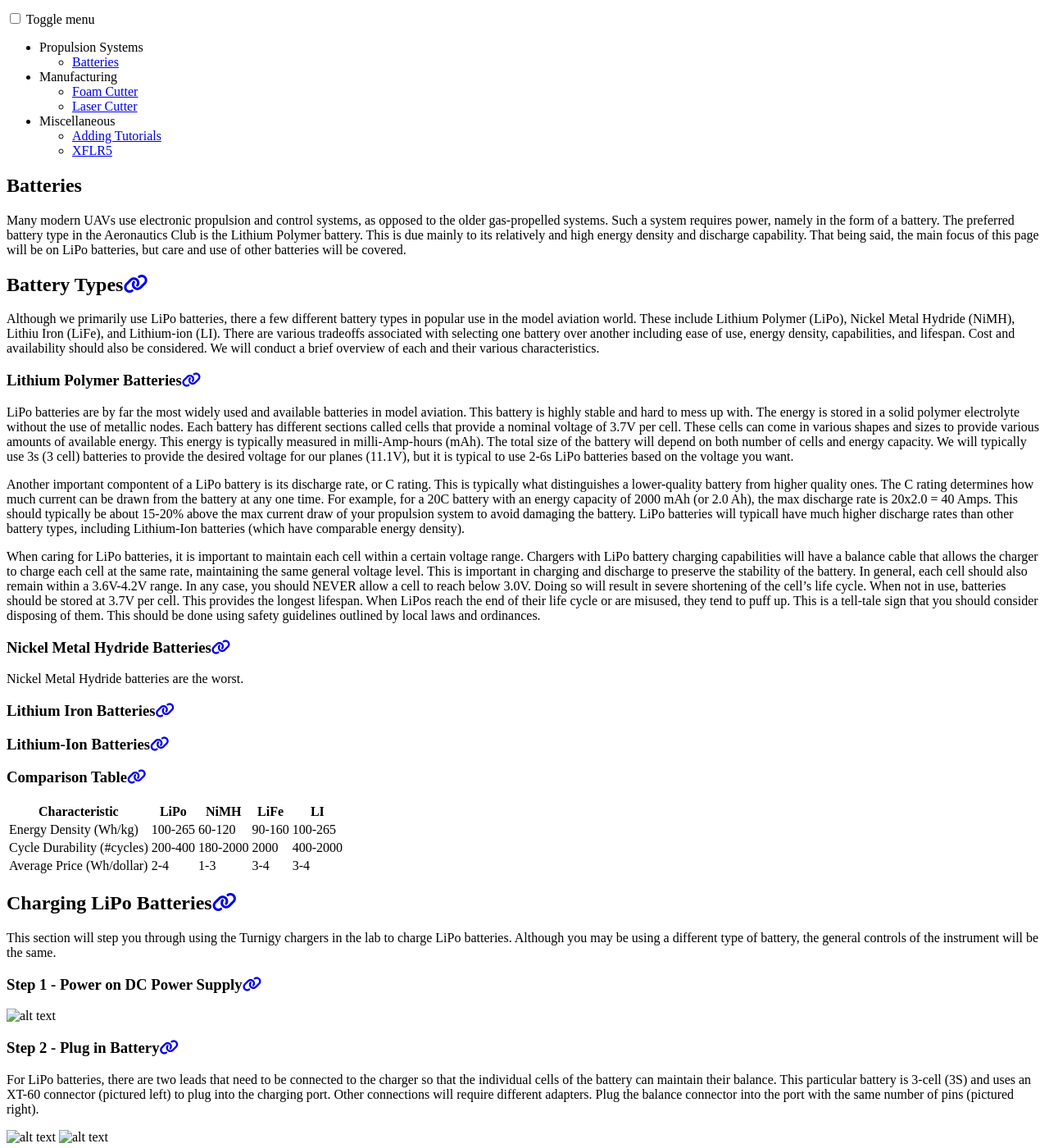
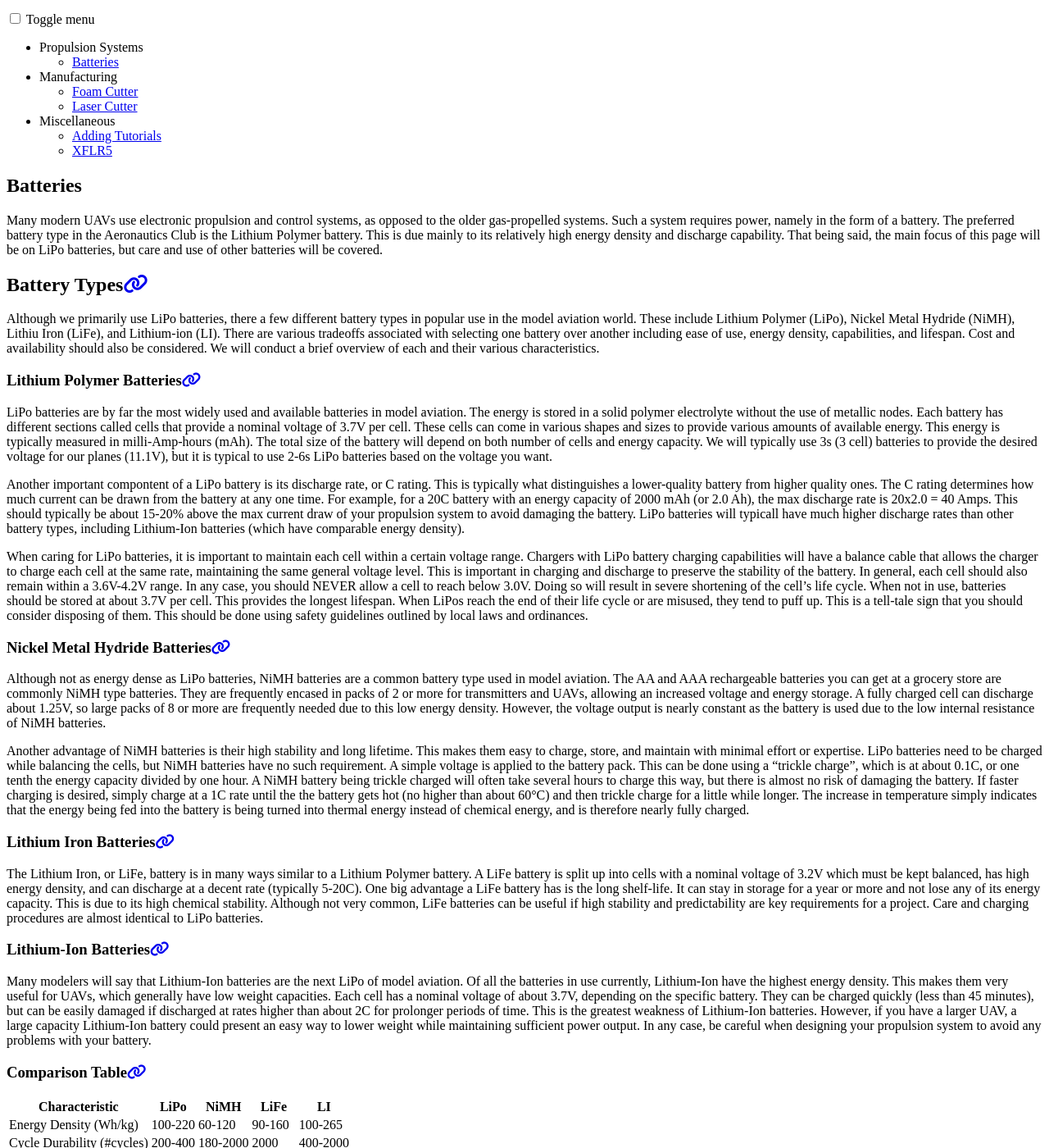
Before and after one commit to BYU-Aeronautics-Club/BYUAeronauticsClub.github.io, a Jekyll site: the page built from _pages/tutorials/batteries.md, in a window 1280 px wide and 1400 px high, scrolled down 409 px. Shown: the whole window at 82% size. Built offline with Jekyll 4.4.1, drawn with Linux system fonts in a browser that asks for light colours; cached includes are drawn as plain includes; nearby versions of some CDN libraries; some of the changed text lies outside the part shown.

Commit message:
Finishing adding content

```diff
--- a/_pages/tutorials/batteries.md
+++ b/_pages/tutorials/batteries.md
@@ -5,32 +5,36 @@ layout: single
 sidebar:
     nav: "tutorials"
 ---
-Many modern UAVs use electronic propulsion and control systems, as opposed to the older gas-propelled systems. Such a system requires power, namely in the form of a battery. The preferred battery type in the Aeronautics Club is the Lithium Polymer battery. This is due mainly to its relatively and high energy density and discharge capability. That being said, the main focus of this page will be on LiPo batteries, but care and use of other batteries will be covered.
+Many modern UAVs use electronic propulsion and control systems, as opposed to the older gas-propelled systems. Such a system requires power, namely in the form of a battery. The preferred battery type in the Aeronautics Club is the Lithium Polymer battery. This is due mainly to its relatively high energy density and discharge capability. That being said, the main focus of this page will be on LiPo batteries, but care and use of other batteries will be covered.
 
 ## Battery Types
 Although we primarily use LiPo batteries, there a few different battery types in popular use in the model aviation world. These include Lithium Polymer (LiPo), Nickel Metal Hydride (NiMH), Lithiu Iron (LiFe), and Lithium-ion (LI). There are various tradeoffs associated with selecting one battery over another including ease of use, energy density, capabilities, and lifespan. Cost and availability should also be considered. We will conduct a brief overview of each and their various characteristics.
 
 ### Lithium Polymer Batteries
-LiPo batteries are by far the most widely used and available batteries in model aviation. This battery is highly stable and hard to mess up with. The energy is stored in a solid polymer electrolyte without the use of metallic nodes. Each battery has different sections called cells that provide a nominal voltage of 3.7V per cell. These cells can come in various shapes and sizes to provide various amounts of available energy. This energy is typically measured in milli-Amp-hours (mAh). The total size of the battery will depend on both number of cells and energy capacity. We will typically use 3s (3 cell) batteries to provide the desired voltage for our planes (11.1V), but it is typical to use 2-6s LiPo batteries based on the voltage you want.
+LiPo batteries are by far the most widely used and available batteries in model aviation. The energy is stored in a solid polymer electrolyte without the use of metallic nodes. Each battery has different sections called cells that provide a nominal voltage of 3.7V per cell. These cells can come in various shapes and sizes to provide various amounts of available energy. This energy is typically measured in milli-Amp-hours (mAh). The total size of the battery will depend on both number of cells and energy capacity. We will typically use 3s (3 cell) batteries to provide the desired voltage for our planes (11.1V), but it is typical to use 2-6s LiPo batteries based on the voltage you want.
 
 Another important compontent of a LiPo battery is its discharge rate, or C rating. This is typically what distinguishes a lower-quality battery from higher quality ones. The C rating determines how much current can be drawn from the battery at any one time. For example, for a 20C battery with an energy capacity of 2000 mAh (or 2.0 Ah), the max discharge rate is 20x2.0 = 40 Amps. This should typically be about 15-20% above the max current draw of your propulsion system to avoid damaging the battery. LiPo batteries will typicall have much higher discharge rates than other battery types, including Lithium-Ion batteries (which have comparable energy density).
 
-When caring for LiPo batteries, it is important to maintain each cell within a certain voltage range. Chargers with LiPo battery charging capabilities will have a balance cable that allows the charger to charge each cell at the same rate, maintaining the same general voltage level. This is important in charging and discharge to preserve the stability of the battery. In general, each cell should also remain within a 3.6V-4.2V range. In any case, you should NEVER allow a cell to reach below 3.0V. Doing so will result in severe shortening of the cell's life cycle. When not in use, batteries should be stored at 3.7V per cell. This provides the longest lifespan. When LiPos reach the end of their life cycle or are misused, they tend to puff up. This is a tell-tale sign that you should consider disposing of them. This should be done using safety guidelines outlined by local laws and ordinances.
+When caring for LiPo batteries, it is important to maintain each cell within a certain voltage range. Chargers with LiPo battery charging capabilities will have a balance cable that allows the charger to charge each cell at the same rate, maintaining the same general voltage level. This is important in charging and discharge to preserve the stability of the battery. In general, each cell should also remain within a 3.6V-4.2V range. In any case, you should NEVER allow a cell to reach below 3.0V. Doing so will result in severe shortening of the cell's life cycle. When not in use, batteries should be stored at about 3.7V per cell. This provides the longest lifespan. When LiPos reach the end of their life cycle or are misused, they tend to puff up. This is a tell-tale sign that you should consider disposing of them. This should be done using safety guidelines outlined by local laws and ordinances.
 
 ### Nickel Metal Hydride Batteries
-Nickel Metal Hydride batteries are the worst.
+Although not as energy dense as LiPo batteries, NiMH batteries are a common battery type used in model aviation. The AA and AAA rechargeable batteries you can get at a grocery store are commonly NiMH type batteries. They are frequently encased in packs of 2 or more for transmitters and UAVs, allowing an increased voltage and energy storage. A fully charged cell can discharge about 1.25V, so large packs of 8 or more are frequently needed due to this low energy density. However, the voltage output is nearly constant as the battery is used due to the low internal resistance of NiMH batteries.
+
+Another advantage of NiMH batteries is their high stability and long lifetime. This makes them easy to charge, store, and maintain with minimal effort or expertise. LiPo batteries need to be charged while balancing the cells, but NiMH batteries have no such requirement. A simple voltage is applied to the battery pack. This can be done using a "trickle charge", which is at about 0.1C, or one tenth the energy capacity divided by one hour. A NiMH battery being trickle charged will often take several hours to charge this way, but there is almost no risk of damaging the battery. If faster charging is desired, simply charge at a 1C rate until the the battery gets hot (no higher than about 60°C) and then trickle charge for a little while longer. The increase in temperature simply indicates that the energy being fed into the battery is being turned into thermal energy instead of chemical energy, and is therefore nearly fully charged.
 
 ### Lithium Iron Batteries
+The Lithium Iron, or LiFe, battery is in many ways similar to a Lithium Polymer battery. A LiFe battery is split up into cells with a nominal voltage of 3.2V which must be kept balanced, has high energy density, and can discharge at a decent rate (typically 5-20C). One big advantage a LiFe battery has is the long shelf-life. It can stay in storage for a year or more and not lose any of its energy capacity. This is due to its high chemical stability. Although not very common, LiFe batteries can be useful if high stability and predictability are key requirements for a project. Care and charging procedures are almost identical to LiPo batteries.
 
 ### Lithium-Ion Batteries
+Many modelers will say that Lithium-Ion batteries are the next LiPo of model aviation. Of all the batteries in use currently, Lithium-Ion have the highest energy density. This makes them very useful for UAVs, which generally have low weight capacities. Each cell has a nominal voltage of about 3.7V, depending on the specific battery. They can be charged quickly (less than 45 minutes), but can be easily damaged if discharged at rates higher than about 2C for prolonger periods of time. This is the greatest weakness of Lithium-Ion batteries. However, if you have a larger UAV, a large capacity Lithium-Ion battery could present an easy way to lower weight while maintaining sufficient power output. In any case, be careful when designing your propulsion system to avoid any problems with your battery.
 
 ### Comparison Table
 
 | Characteristic | LiPo | NiMH | LiFe | LI |
 | ------- | -------- | --------- | --------- |
-| Energy Density (Wh/kg) | 100-265 | 60-120 | 90-160 | 100-265 |
+| Energy Density (Wh/kg) | 100-220 | 60-120 | 90-160 | 100-265 |
 | Cycle Durability (#cycles) | 200-400 | 180-2000 | 2000 | 400-2000 |
-| Average Price (Wh/dollar) | 2-4 | 1-3 | 3-4 | 3-4 |
+| Average Price (dollar/Wh) | 0.25-0.5 | 0.3-1 | 0.25-0.4 | 0.25-0.4 |
 
 ## Charging LiPo Batteries
 This section will step you through using the Turnigy chargers in the lab to charge LiPo batteries. Although you may be using a different type of battery, the general controls of the instrument will be the same.
```
